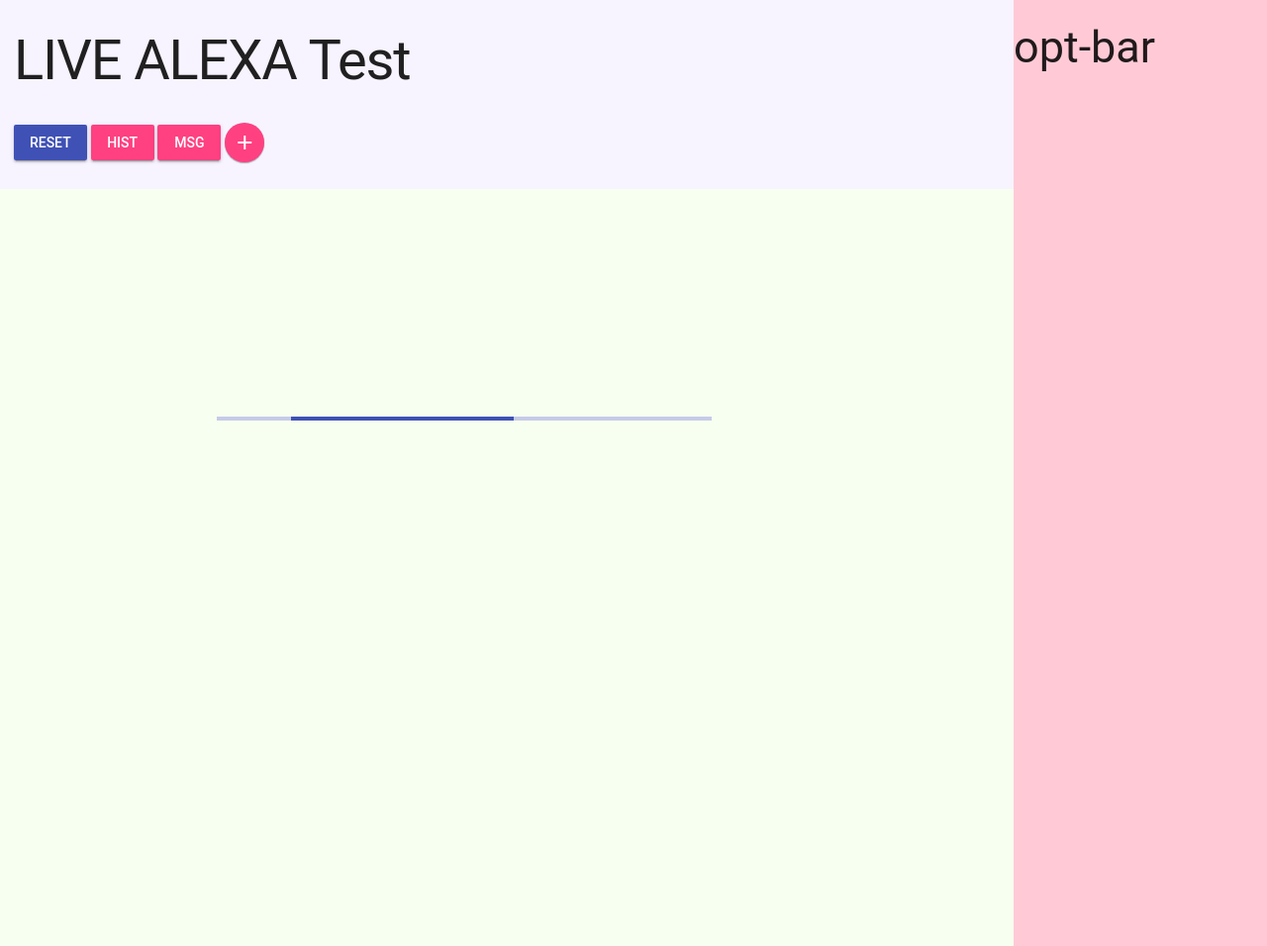
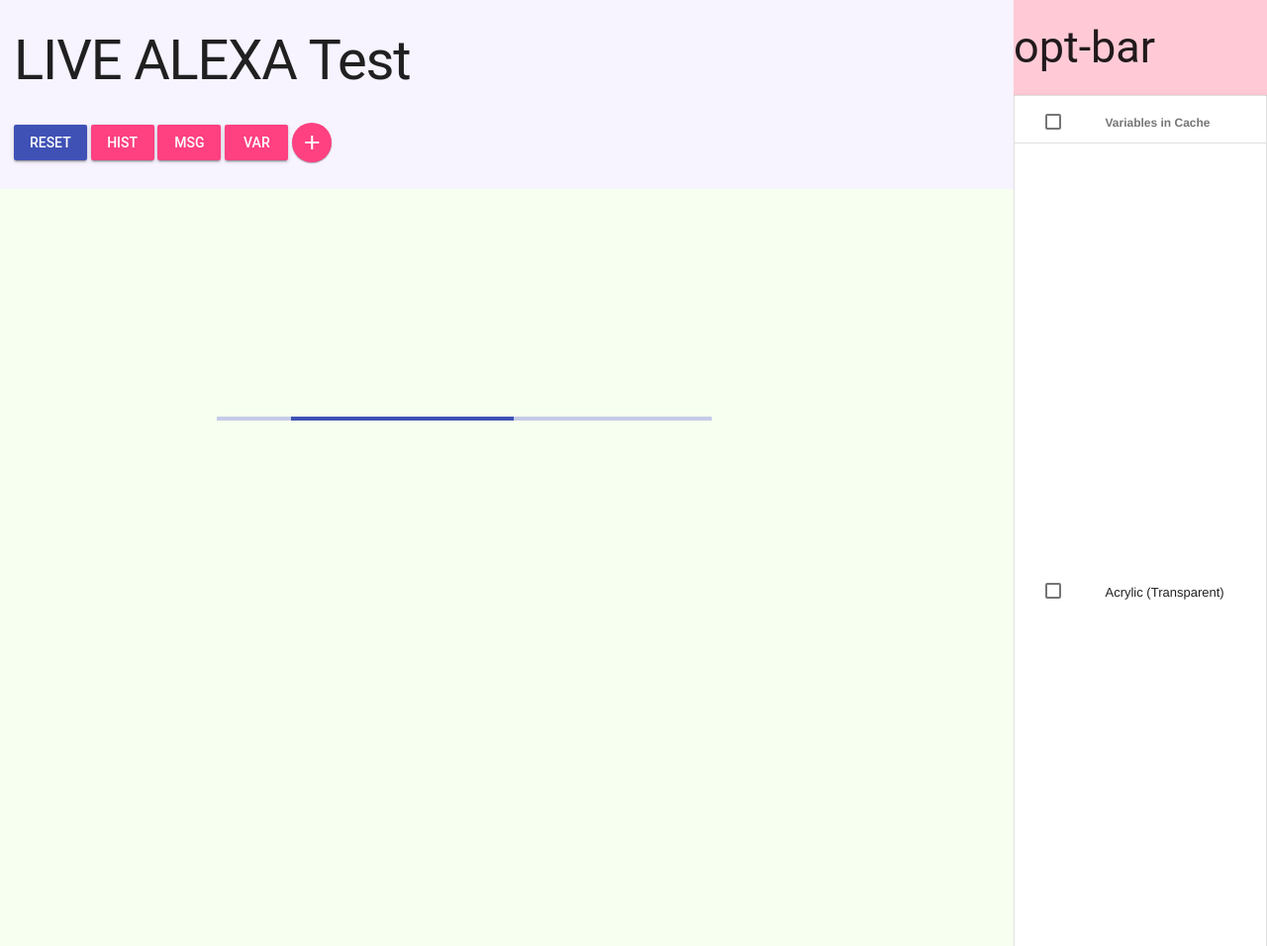
Before and after one commit to kruegener/Alexa_Server, a Django app: page / in a window 1280 px wide. Shown: the whole page at 99% size. Run offline with Django 3.2, Linux system fonts and the light colour scheme; some libraries are stand-ins or nearby versions.

Commit message:
var_list_try

```diff
--- a/AlexaHandler/templates/AlexaHandler/live.html
+++ b/AlexaHandler/templates/AlexaHandler/live.html
@@ -41,16 +41,6 @@
             left: 0;
             top: 20vh;
             background-color: #f7fff0;
-        }
-
-        #opt-bar {
-            overflow:auto;
-            position:absolute;
-            height:100vh;
-            width: 20vw;
-            left: 80vw;
-            top: 0;
-            background-color: #ffcad6;
         }
 
         h2 {
@@ -100,6 +90,28 @@
             top: 140px;
             left: -12px;
         }
+
+        .opt-bar {
+            overflow:auto;
+            position:absolute;
+            height:100vh;
+            width: 20vw;
+            left: 80vw;
+            top: 0;
+            background-color: #ffcad6;
+        }
+
+        .var-list {
+            width: 100%;
+            height: 100%;
+            background-color: #fbfbfc;
+        }
+
+        .item_var {
+            background-color: rgba(27, 1, 255, 0.16);
+        }
+
+
     </style>
     <!-- jQuery -->
     <script type="text/javascript" src="https://code.jquery.com/jquery-latest.min.js"></script>
@@ -328,6 +340,49 @@
             window.open(data.call_path);
         }
 
+        function new_Var() {
+            var outer = document.getElementById("Vars");
+            var table = document.getElementById("var_body");
+            var row = table.insertRow();
+
+            var cell = row.insertCell();
+            cell.className = "mdl-data-table__cell--non-numeric";
+            cell.textContent = "test";
+
+            componentHandler.upgradeElement(row,'MaterialDataTable');
+            componentHandler.upgradeAllRegistered();
+            // checkable list
+{#            var item = document.createElement("li");#}
+{#            item.className = "mdl-list__item item_var";#}
+{##}
+{#            // label creation#}
+{#            var primary = document.createElement("span");#}
+{#            item.appendChild(primary);#}
+{#            primary.className = "mdl-list__item-primariy-content";#}
+{#            var text = document.createTextNode("test");#}
+{#            primary.appendChild(text);#}
+{##}
+{#            // checkbox creation#}
+{#            var secondary = document.createElement("span");#}
+{#            item.appendChild(secondary);#}
+{#            secondary.className = "mdl-list__item-secondary-action";#}
+{#            var label = document.createElement("label");#}
+{#            label.className="list-radio mdl-radio mdl-js-radio mdl-js-ripple-effect";#}
+{#            label.for = "list-option-1";#}
+{#            secondary.append(label);#}
+{#            var input = document.createElement("input");#}
+{#            input.type="radio";#}
+{#            input.id="list-option-1";#}
+{#            input.className="mdl-radio__button";#}
+{#            input.name="options";#}
+{#            input.value="1";#}
+{##}
+{#            label.appendChild(input);#}
+{#            list.appendChild(item);#}
+
+            componentHandler.upgradeDom();
+        }
+
         socket.onmessage = function(e) {
             console.log(e.data);
             data = JSON.parse(e.data);
@@ -361,6 +416,9 @@
                 else if(data.cmd == "show"){
                     showBlock(data);
                 }
+                else if(data.cmd == "VarList"){
+                    receiveVarList(data);
+                }
             }
 
             plumbing.draggable($(".draggable") , {
@@ -392,6 +450,9 @@
         <button onclick="send_populate_msg()" class="mdl-button mdl-js-button mdl-button--raised mdl-js-ripple-effect mdl-button--accent">
             Msg
         </button>
+        <button onclick="new_Var()" class="mdl-button mdl-js-button mdl-button--raised mdl-js-ripple-effect mdl-button--accent">
+            Var
+        </button>
         <button onclick="send_image_populate()" class="mdl-button mdl-js-button mdl-button--fab mdl-button--mini-fab mdl-button--colored">
             <i class="material-icons">add</i>
         </button>
@@ -405,8 +466,21 @@
 
     </div>
 
-    <div id = "opt-bar">
+    <div class = "opt-bar">
         <h2> opt-bar </h2>
+        <table id="Vars" class="var-list mdl-data-table mdl-js-data-table mdl-data-table--selectable mdl-shadow--2dp">
+            <thead>
+                <tr>
+                    <th class="mdl-data-table__cell--non-numeric">Variables in Cache</th>
+                </tr>
+            </thead>
+
+            <tbody id="var_body">
+                <tr>
+                    <td class="mdl-data-table__cell--non-numeric">Acrylic (Transparent)</td>
+                </tr>
+            </tbody>
+        </table>
     </div>
 
 
```
Also changed, not shown: 1 other file.
